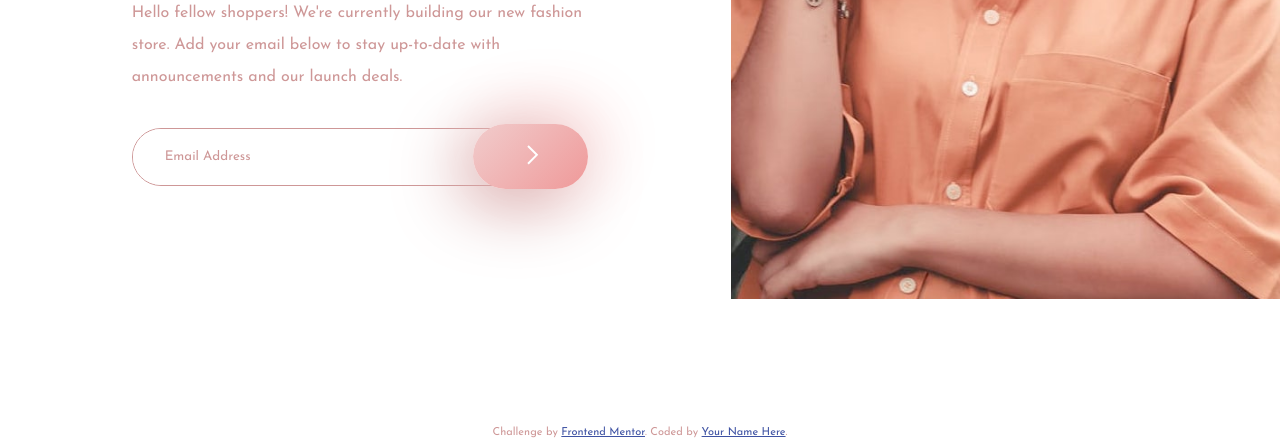
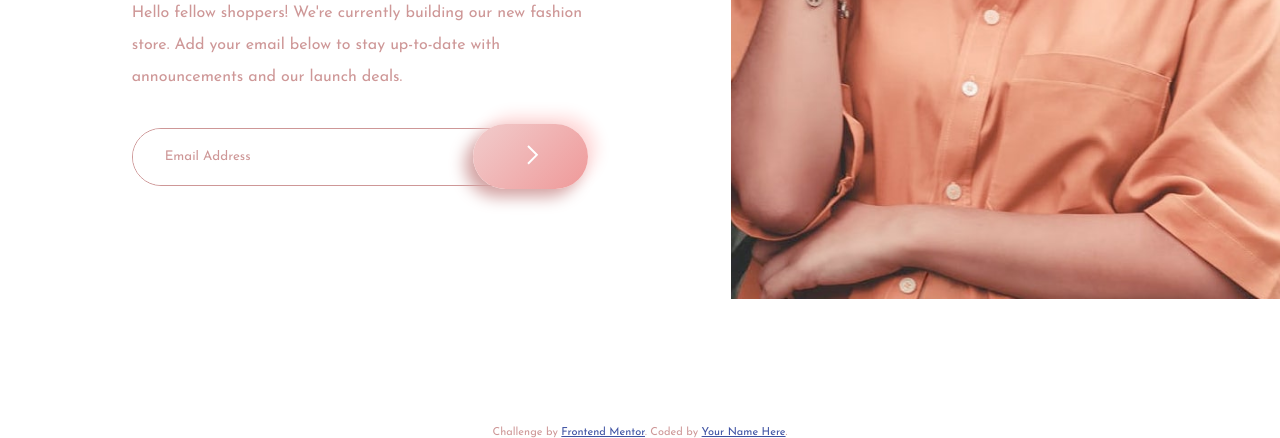
Before and after one commit to Hai567/Base-Apparel-coming-soon-page, a plain HTML site: page index.html in a window 1280 px wide. Shown: the part 424-862 px from the top of the page. Drawn offline with Linux system fonts and the light colour scheme.

Commit message:
Reduce distance of the shadow box of submit button

```diff
--- a/assets/styles.css
+++ b/assets/styles.css
@@ -125,7 +125,7 @@ h1, span{
     background-repeat: no-repeat;
     width: 30%;
     border-radius: 61px;
-    box-shadow: -14px 14px 70px #d3a2a2, 14px -14px 70px #ffdcdc;
+    box-shadow: -8px 8px 16px #d3a2a2, 8px -8px 16px #ffdcdc;
     /* transition: 0.5s !important; */
     position: relative;
     right: -2px;
@@ -138,7 +138,7 @@ h1, span{
 .info-container__form__button:hover, .info-container__form__button:focus{
     cursor: pointer;
     background: linear-gradient(18deg, hsl(0deg 80% 87%), hsl(0deg 74% 76%));
-    box-shadow: -12px 12px 55px #8b6b6b, 12px -12px 55px #ffffff;
+    box-shadow: -9px 9px 18px #8b6b6b, 9px -9px 18px #ffffff;
     z-index: 2;
     height: 118%;
     width: 32%;
```
